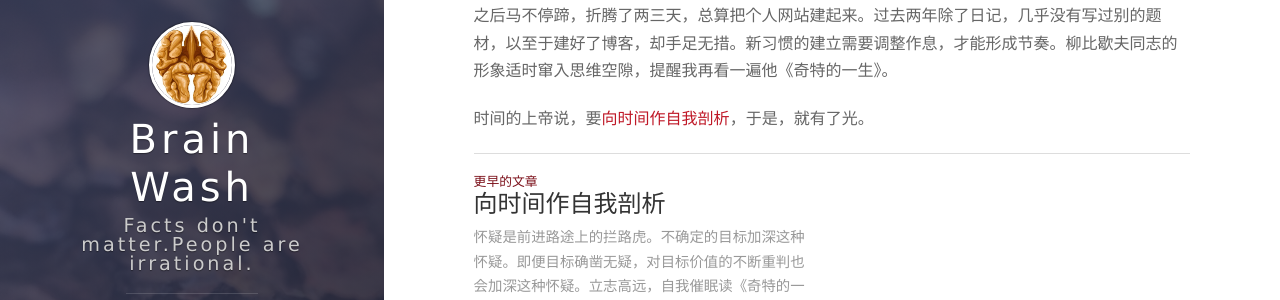
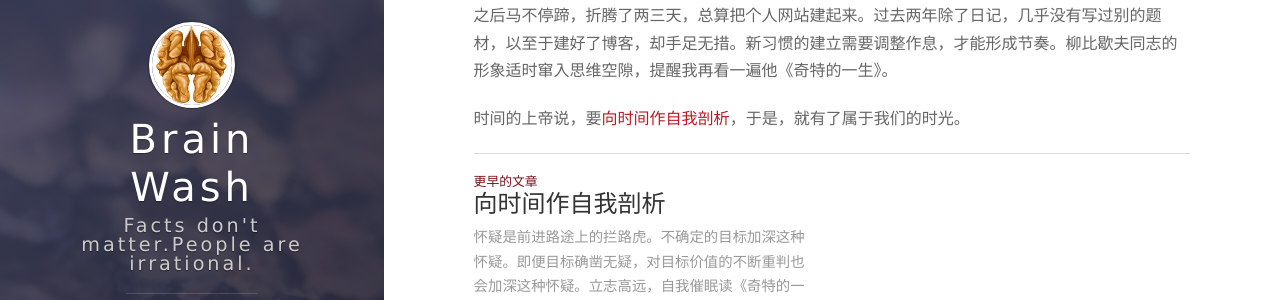
Before and after one commit to iwomen/iwomen.github.io, a Jekyll site: the page built from _posts/2017-04-14-creat-a-blog.md, in a window 1280 px wide and 900 px high, scrolled down 955 px. Shown: the part 151-451 px from the top of the window. Built offline with Jekyll 4.4.1, drawn with Linux system fonts in a browser that asks for light colours; nearby versions of some CDN libraries; comment, search, counter and statistics services are not loaded.

Commit message:
Update 2017-04-14-creat-a-blog.md

```diff
--- a/_posts/2017-04-14-creat-a-blog.md
+++ b/_posts/2017-04-14-creat-a-blog.md
@@ -30,7 +30,7 @@
 
 之后马不停蹄，折腾了两三天，总算把个人网站建起来。过去两年除了日记，几乎没有写过别的题材，以至于建好了博客，却手足无措。新习惯的建立需要调整作息，才能形成节奏。柳比歇夫同志的形象适时窜入思维空隙，提醒我再看一遍他《奇特的一生》。
 
-时间的上帝说，要[向时间作自我剖析][1]，于是，就有了光。
+时间的上帝说，要[向时间作自我剖析][1]，于是，就有了属于我们的时光。
 
 
   [1]: http://yangaijun.com/2017/04/13/time.html
```
